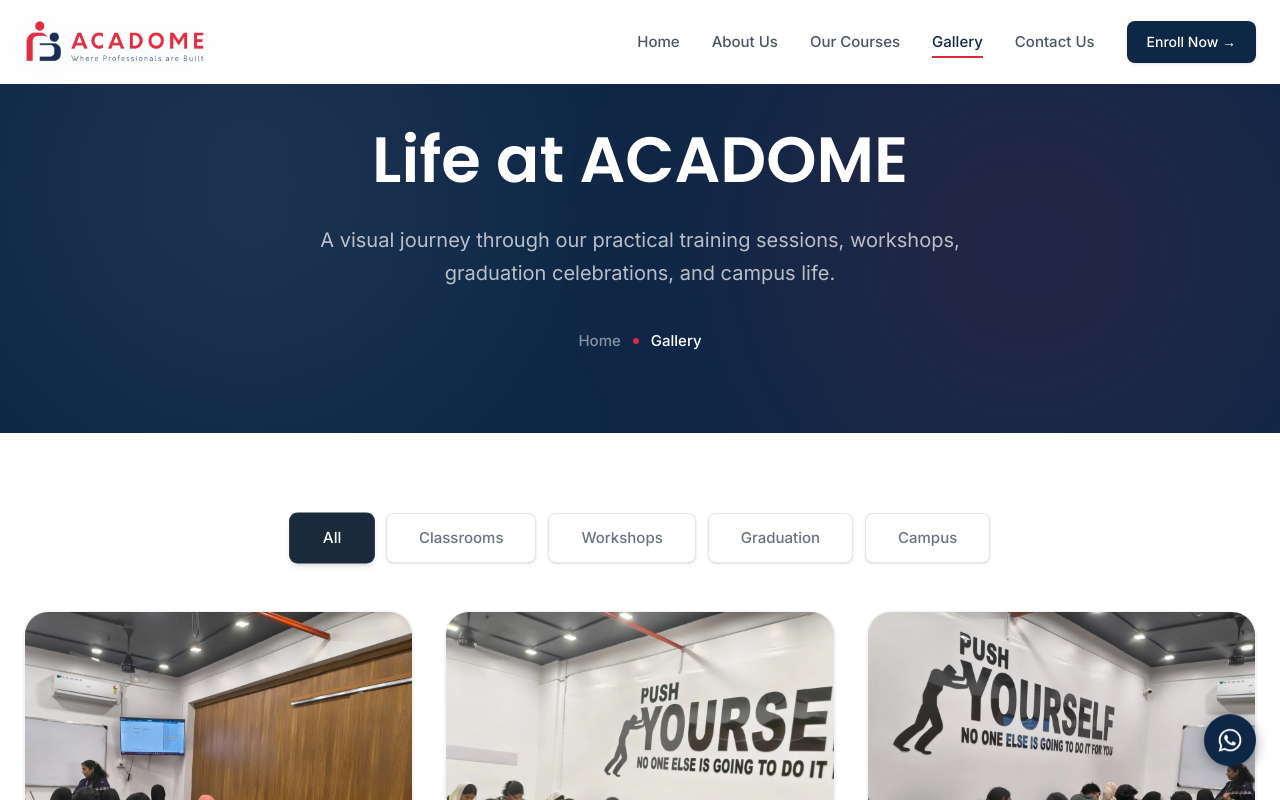
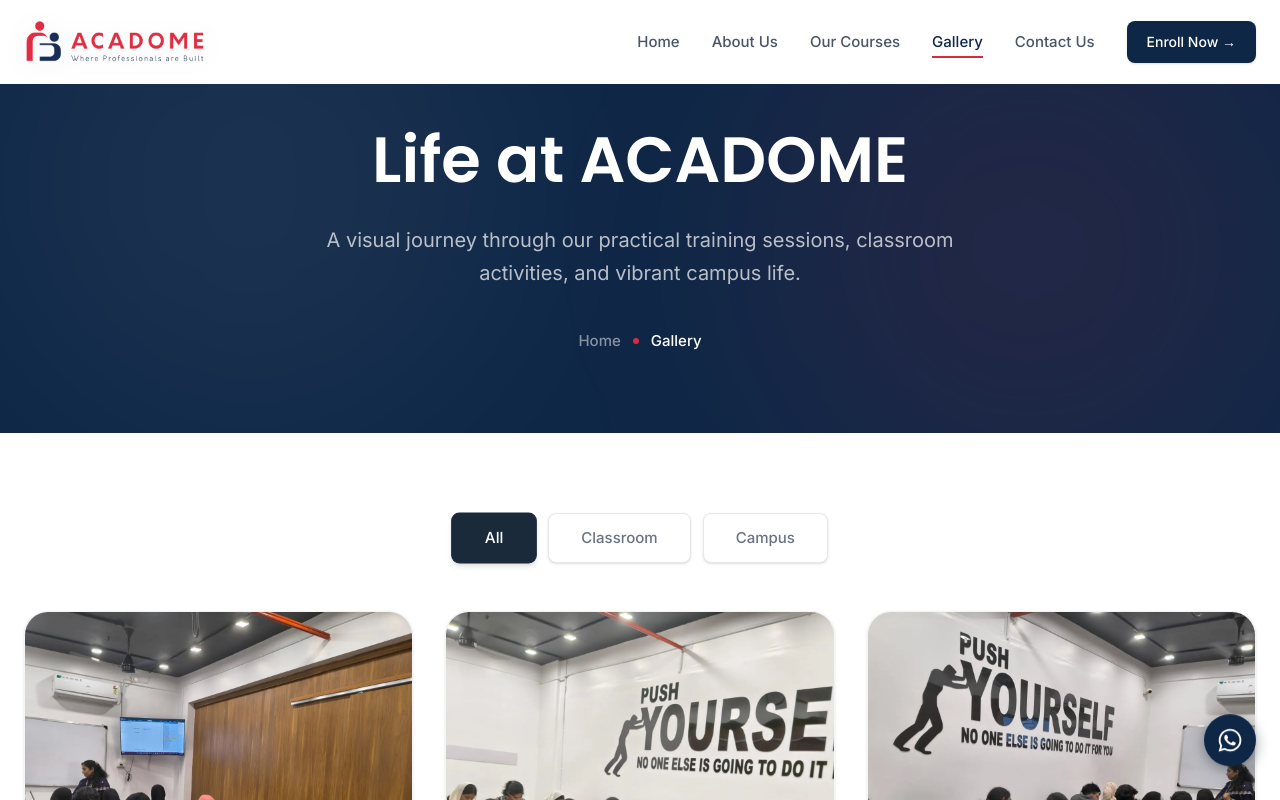
Before and after one commit to Sushincm/acadome, a React (Vite) app: page /gallery in a window 1280 px wide. Shown: the top 800 px of the page. Built offline with nearby package versions, Linux system fonts and the light colour scheme.

Commit message:
Refine gallery filters, update video popups, and implement sticky scroll in About Us page

```diff
--- a/src/components/Footer.jsx
+++ b/src/components/Footer.jsx
@@ -96,7 +96,7 @@ export default function Footer() {
               <li className="flex items-start gap-4">
                 <FaMapMarkerAlt className="text-accent-red mt-1 shrink-0" size={16} />
                 <span className="text-white/70 font-body text-[14px] leading-relaxed">
-                  Chowallur Tower, Room No. 52/1067/35, 3rd floor, West Fort, Civil Lane, Thrissur, Kerala — 680004
+                  Chowallur Tower, Room No. 52/1067/35, 3rd floor, West Fort, Thrissur, Kerala — 680004
                 </span>
               </li>
               <li className="flex items-center gap-4">
--- a/src/data.js
+++ b/src/data.js
@@ -369,47 +369,62 @@ export const galleryHeaderData = {
   subtext: "Experience the vibrant energy and practical learning environment at ACADOME.",
 };
 
-export const galleryCategories = ["All", "Classrooms", "Workshops", "Graduation", "Campus"];
+export const galleryCategories = ["All", "Classroom", "Campus"];
 
 // Placeholder stats for gallery. Please update with real photos (Classrooms, Workshops, Graduation, Campus)
 export const galleryImages = [
-  { id: 1, src: "/images/gallary/webp/gallery-1.webp", category: "Classrooms", caption: "Accounting Session", h: 400 },
-  { id: 2, src: "/images/gallary/webp/gallery-2.webp", category: "Workshops", caption: "Hands-on Training", h: 400 },
-  { id: 3, src: "/images/gallary/webp/gallery-3.webp", category: "Campus", caption: "Student Interaction", h: 400 },
-  { id: 4, src: "/images/gallary/webp/gallery-4.webp", category: "Graduation", caption: "Success Moments", h: 400 },
-  { id: 5, src: "/images/gallary/webp/gallery-5.webp", category: "Classrooms", caption: "Smart Class Learning", h: 400 },
-  { id: 6, src: "/images/gallary/webp/gallery-6.webp", category: "Workshops", caption: "Industry Expert Talk", h: 400 },
-  { id: 7, src: "/images/gallary/webp/gallery-7.webp", category: "Campus", caption: "Campus Life", h: 400 },
-  { id: 8, src: "/images/gallary/webp/gallery-8.webp", category: "Classrooms", caption: "Practical Lab", h: 400 },
-  { id: 9, src: "/images/gallary/webp/gallery-9.webp", category: "Workshops", caption: "Corporate Preparedness", h: 400 },
+  { id: 1, src: "/images/gallary/webp/gallery-1.webp", category: "Classroom", caption: "Accounting Session", h: 400 },
+  { id: 2, src: "/images/gallary/webp/gallery-2.webp", category: "Classroom", caption: "Hands-on Training", h: 400 },
+  { id: 3, src: "/images/gallary/webp/gallery-3.webp", category: "Classroom", caption: "Student Interaction", h: 400 },
+  { id: 4, src: "/images/gallary/webp/gallery-4.webp", category: "Classroom", caption: "Success Moments", h: 400 },
+  { id: 5, src: "/images/gallary/webp/gallery-5.webp", category: "Classroom", caption: "Smart Class Learning", h: 400 },
+  { id: 6, src: "/images/gallary/webp/gallery-6.webp", category: "Classroom", caption: "Industry Expert Talk", h: 400 },
+  { id: 7, src: "/images/gallary/webp/gallery-7.webp", category: "Classroom", caption: "Campus Life", h: 400 },
+  { id: 9, src: "/images/gallary/webp/gallery-9.webp", category: "Classroom", caption: "Corporate Preparedness", h: 400 },
   { id: 10, src: "/images/gallary/webp/gallery-10.webp", category: "Campus", caption: "Discussion Hub", h: 400 },
-  { id: 11, src: "/images/gallary/webp/gallery-11.webp", category: "Graduation", caption: "Achievement", h: 400 },
-  { id: 12, src: "/images/gallary/webp/gallery-12.webp", category: "Classrooms", caption: "Faculty Guidance", h: 400 },
-  { id: 13, src: "/images/gallary/webp/gallery-13.webp", category: "Workshops", caption: "Soft Skills Training", h: 400 },
+  { id: 11, src: "/images/gallary/webp/gallery-11.webp", category: "Campus", caption: "Achievement", h: 400 },
+  { id: 12, src: "/images/gallary/webp/gallery-12.webp", category: "Campus", caption: "Faculty Guidance", h: 400 },
+  { id: 13, src: "/images/gallary/webp/gallery-13.webp", category: "Classroom", caption: "Soft Skills Training", h: 400 },
   { id: 14, src: "/images/gallary/webp/gallery-14.webp", category: "Campus", caption: "ACADOME Premises", h: 400 },
-  { id: 15, src: "/images/gallary/webp/gallery-15.webp", category: "Classrooms", caption: "Morning Session", h: 400 },
-  { id: 16, src: "/images/gallary/webp/gallery-16.webp", category: "Workshops", caption: "Tally Mastery", h: 400 },
-  { id: 17, src: "/images/gallary/webp/gallery-17.webp", category: "Campus", caption: "Collaboration Space", h: 400 },
-  { id: 18, src: "/images/gallary/webp/gallery-18.webp", category: "Graduation", caption: "Graduation Batch", h: 400 },
-  { id: 19, src: "/images/gallary/webp/gallery-19.webp", category: "Classrooms", caption: "Interactive Teaching", h: 400 },
-  { id: 20, src: "/images/gallary/webp/gallery-20.webp", category: "Workshops", caption: "SAP Module Training", h: 400 },
-  { id: 21, src: "/images/gallary/webp/gallery-21.webp", category: "Campus", caption: "Student Lounge", h: 400 },
-  { id: 22, src: "/images/gallary/webp/gallery-22.webp", category: "Classrooms", caption: "Accounting Basics", h: 400 },
-  { id: 23, src: "/images/gallary/webp/gallery-23.webp", category: "Workshops", caption: "Peer Learning", h: 400 },
-  { id: 24, src: "/images/gallary/webp/gallery-24.webp", category: "Campus", caption: "Library Area", h: 400 },
-  { id: 25, src: "/images/gallary/webp/gallery-25.webp", category: "Graduation", caption: "Convocation Ceremony", h: 400 },
-  { id: 26, src: "/images/gallary/webp/gallery-26.webp", category: "Classrooms", caption: "Evening Batch", h: 400 },
-  { id: 27, src: "/images/gallary/webp/gallery-27.webp", category: "Workshops", caption: "Resume Workshop", h: 400 },
-  { id: 28, src: "/images/gallary/webp/gallery-28.webp", category: "Campus", caption: "Entrance View", h: 400 },
-  { id: 29, src: "/images/gallary/webp/gallery-29.webp", category: "Classrooms", caption: "Focused Study", h: 400 },
-  { id: 30, src: "/images/gallary/webp/gallery-30.webp", category: "Workshops", caption: "Interview Prep", h: 400 },
-  { id: 31, src: "/images/gallary/webp/gallery-31.webp", category: "Campus", caption: "Main Corridor", h: 400 },
-  { id: 32, src: "/images/gallary/webp/gallery-32.webp", category: "Graduation", caption: "Certificate Pride", h: 400 },
-  { id: 33, src: "/images/gallary/webp/gallery-33.webp", category: "Classrooms", caption: "Digital Learning", h: 400 },
-  { id: 34, src: "/images/gallary/webp/gallery-34.webp", category: "Workshops", caption: "Case Study Analysis", h: 400 },
-  { id: 35, src: "/images/gallary/webp/gallery-35.webp", category: "Campus", caption: "Student Hub", h: 400 },
-  { id: 36, src: "/images/gallary/webp/gallery-36.webp", category: "Graduation", caption: "Final Farewell", h: 400 },
+  { id: 15, src: "/images/gallary/webp/gallery-15.webp", category: "Campus", caption: "Morning Session", h: 400 },
+  { id: 16, src: "/images/gallary/webp/gallery-16.webp", category: "Classroom", caption: "Tally Mastery", h: 400 },
+  { id: 17, src: "/images/gallary/webp/gallery-17.webp", category: "Classroom", caption: "Collaboration Space", h: 400 },
+  { id: 18, src: "/images/gallary/webp/gallery-18.webp", category: "Classroom", caption: "Graduation Batch", h: 400 },
+  { id: 19, src: "/images/gallary/webp/gallery-19.webp", category: "Classroom", caption: "Interactive Teaching", h: 400 },
+  { id: 20, src: "/images/gallary/webp/gallery-20.webp", category: "Classroom", caption: "SAP Module Training", h: 400 },
+  { id: 21, src: "/images/gallary/webp/gallery-21.webp", category: "Classroom", caption: "Student Lounge", h: 400 },
+  { id: 22, src: "/images/gallary/webp/gallery-22.webp", category: "Classroom", caption: "Accounting Basics", h: 400 },
+  { id: 23, src: "/images/gallary/webp/gallery-23.webp", category: "Classroom", caption: "Peer Learning", h: 400 },
+  { id: 24, src: "/images/gallary/webp/gallery-24.webp", category: "Classroom", caption: "Library Area", h: 400 },
+  { id: 25, src: "/images/gallary/webp/gallery-25.webp", category: "Classroom", caption: "Convocation Ceremony", h: 400 },
+  { id: 27, src: "/images/gallary/webp/gallery-27.webp", category: "Classroom", caption: "Resume Workshop", h: 400 },
+  { id: 28, src: "/images/gallary/webp/gallery-28.webp", category: "Classroom", caption: "Entrance View", h: 400 },
+  { id: 29, src: "/images/gallary/webp/gallery-29.webp", category: "Classroom", caption: "Focused Study", h: 400 },
+  { id: 30, src: "/images/gallary/webp/gallery-30.webp", category: "Classroom", caption: "Interview Prep", h: 400 },
+  { id: 31, src: "/images/gallary/webp/gallery-31.webp", category: "Classroom", caption: "Main Corridor", h: 400 },
+  { id: 32, src: "/images/gallary/webp/gallery-32.webp", category: "Classroom", caption: "Certificate Pride", h: 400 },
+  { id: 33, src: "/images/gallary/webp/gallery-33.webp", category: "Classroom", caption: "Digital Learning", h: 400 },
+  { id: 34, src: "/images/gallary/webp/gallery-34.webp", category: "Classroom", caption: "Case Study Analysis", h: 400 },
+  { id: 35, src: "/images/gallary/webp/gallery-35.webp", category: "Classroom", caption: "Student Hub", h: 400 },
+  { id: 36, src: "/images/gallary/webp/gallery-36.webp", category: "Classroom", caption: "Final Farewell", h: 400 },
 ];
+
+export const galleryVideos = [
+  {
+    id: 1,
+    title: "Practical Training at ACADOME",
+    videoUrl: "https://www.youtube.com/embed/OeJ_UxFgRAs?si=2zYHd5hbKLP_mx9A",
+    thumbnail: "https://images.unsplash.com/photo-1516321318423-f06f85e504b3?auto=format&fit=crop&q=80&w=800"
+  },
+  {
+    id: 2,
+    title: "Student Success Stories",
+    videoUrl: "https://www.youtube.com/embed/OeJ_UxFgRAs?si=2zYHd5hbKLP_mx9A",
+    thumbnail: "https://images.unsplash.com/photo-1552664730-d307ca884978?auto=format&fit=crop&q=80&w=800"
+  }
+];
+
+
 
 export const contactData = {
   header: {
--- a/src/pages/AboutUs.jsx
+++ b/src/pages/AboutUs.jsx
@@ -59,7 +59,7 @@ export default function AboutUs() {
       <section ref={storyRef} className="pb-12 md:pb-24 lg:pb-44 px-6 bg-white relative">
         <div className="container max-w-[1300px] mx-auto flex flex-col lg:flex-row gap-12 lg:gap-24 items-start text-left">
           {/* Left Side: Brand Highlight */}
-          <div className="w-full lg:w-[45%]">
+          <div className="w-full lg:w-[45%] lg:sticky lg:top-40 lg:pl-[10%]">
             <span className="text-accent-red font-heading text-[28px] md:text-[32px] lg:text-[40px] leading-tight mb-2 block font-medium">A little bit about</span>
             <h2 className="text-[#0A1628] font-heading font-bold text-[28px] md:text-[36px] lg:text-[42px] leading-[1.1] mb-10 tracking-tight">
               The ACADOME <br className="hidden lg:block"/> Experience
@@ -74,7 +74,8 @@ export default function AboutUs() {
           </div>
 
           {/* Right Side: Narrative Text */}
-          <div className="w-full lg:w-[55%] flex flex-col gap-8 md:gap-10 pt-4 md:pt-8 lg:pt-12">
+          <div className="w-full lg:w-[55%] flex flex-col gap-8 md:gap-10">
+
             <h3 className="text-gray-800 font-heading font-medium text-[26px] md:text-[32px] lg:text-[38px] leading-snug">
               Your partner in professional excellence & growth.
             </h3>
--- a/src/pages/Gallery.jsx
+++ b/src/pages/Gallery.jsx
@@ -2,12 +2,30 @@ import { useEffect, useRef } from "react";
 import { Link } from "react-router-dom";
 import GallerySection from "../components/GallerySection";
 import { setupScrollReveal } from "../utils/animations";
+import { galleryVideos } from "../data";
+import GLightbox from 'glightbox';
+import 'glightbox/dist/css/glightbox.min.css';
 
 export default function Gallery() {
   const heroRef = useRef(null);
+  const videoLightboxRef = useRef(null);
 
   useEffect(() => {
     if (heroRef.current) setupScrollReveal(heroRef.current.children);
+
+    // Initialize Video Lightbox
+    videoLightboxRef.current = GLightbox({
+      selector: '.video-gallery-item',
+      touchNavigation: true,
+      loop: true,
+      autoplayVideos: true,
+    });
+
+    return () => {
+      if (videoLightboxRef.current) {
+        videoLightboxRef.current.destroy();
+      }
+    };
   }, []);
 
   return (
@@ -23,7 +41,7 @@ export default function Gallery() {
             Life at ACADOME
           </h1>
           <p className="text-white/70 text-lg md:text-xl max-w-2xl mx-auto mb-10 leading-relaxed">
-            A visual journey through our practical training sessions, workshops, graduation celebrations, and campus life.
+            A visual journey through our practical training sessions, classroom activities, and vibrant campus life.
           </p>
           <div className="flex items-center justify-center gap-3 text-white/50 text-[15px] font-medium">
             <Link to="/" className="hover:text-white transition-colors">Home</Link>
@@ -38,7 +56,7 @@ export default function Gallery() {
          <GallerySection fullPage={true} />
       </div>
 
-      {/* Optional Video Section (As per spec) */}
+      {/* Video Section */}
       <section className="py-20 md:py-32 px-6 bg-gray-50 overflow-hidden text-center">
          <div className="container max-w-[1240px] mx-auto">
             <h2 className="font-heading font-bold text-[28px] md:text-[36px] lg:text-[42px] text-primary-navy mb-6">
@@ -48,25 +66,30 @@ export default function Gallery() {
                See how our students engage in interactive workshops and hands-on accounting software training.
             </p>
             <div className="grid grid-cols-1 md:grid-cols-2 gap-8 max-w-[1000px] mx-auto">
-               <div className="aspect-video bg-gray-200 rounded-3xl overflow-hidden shadow-lg border-8 border-white group relative">
-                  <div className="absolute inset-0 flex items-center justify-center bg-black/20 group-hover:bg-black/40 transition-colors z-10">
-                     <div className="w-16 h-16 bg-white rounded-full flex items-center justify-center text-accent-red shadow-xl group-hover:scale-110 transition-transform cursor-pointer">
-                        <svg className="w-6 h-6 ml-1" fill="currentColor" viewBox="0 0 20 20"><path d="M4.516 2.104a.5.5 0 01.484.014l11 7a.5.5 0 010 .864l-11 7A.5.5 0 014 16.5v-13a.5.5 0 01.516-.396z"/></svg>
-                     </div>
-                  </div>
-                  <img src="https://images.unsplash.com/photo-1516321318423-f06f85e504b3?auto=format&fit=crop&q=80&w=800" alt="Video Placeholder" className="w-full h-full object-cover" />
-               </div>
-               <div className="aspect-video bg-gray-200 rounded-3xl overflow-hidden shadow-lg border-8 border-white group relative">
-                  <div className="absolute inset-0 flex items-center justify-center bg-black/20 group-hover:bg-black/40 transition-colors z-10">
-                     <div className="w-16 h-16 bg-white rounded-full flex items-center justify-center text-accent-red shadow-xl group-hover:scale-110 transition-transform cursor-pointer">
-                        <svg className="w-6 h-6 ml-1" fill="currentColor" viewBox="0 0 20 20"><path d="M4.516 2.104a.5.5 0 01.484.014l11 7a.5.5 0 010 .864l-11 7A.5.5 0 014 16.5v-13a.5.5 0 01.516-.396z"/></svg>
-                     </div>
-                  </div>
-                  <img src="https://images.unsplash.com/photo-1552664730-d307ca884978?auto=format&fit=crop&q=80&w=800" alt="Video Placeholder" className="w-full h-full object-cover" />
-               </div>
+               {galleryVideos.map((video) => (
+                 <a
+                   key={video.id}
+                   href={video.videoUrl}
+                   className="video-gallery-item block aspect-video bg-gray-200 rounded-3xl overflow-hidden shadow-lg border-8 border-white group relative"
+                   data-glightbox={`title: ${video.title}`}
+                 >
+                    <div className="absolute inset-0 flex items-center justify-center bg-black/20 group-hover:bg-black/40 transition-colors z-10">
+                       <div className="w-16 h-16 bg-white rounded-full flex items-center justify-center text-accent-red shadow-xl group-hover:scale-110 transition-transform cursor-pointer">
+                          <svg className="w-6 h-6 ml-1" fill="currentColor" viewBox="0 0 20 20">
+                            <path d="M4.516 2.104a.5.5 0 01.484.014l11 7a.5.5 0 010 .864l-11 7A.5.5 0 014 16.5v-13a.5.5 0 01.516-.396z"/>
+                          </svg>
+                       </div>
+                    </div>
+                    <img src={video.thumbnail} alt={video.title} className="w-full h-full object-cover transition-transform duration-500 group-hover:scale-105" />
+                    <div className="absolute bottom-0 left-0 right-0 p-6 z-20 bg-gradient-to-t from-black/60 to-transparent opacity-0 group-hover:opacity-100 transition-opacity duration-300">
+                      <h4 className="text-white font-heading font-semibold text-lg">{video.title}</h4>
+                    </div>
+                 </a>
+               ))}
             </div>
          </div>
       </section>
+
 
       {/* Final CTA */}
       <section className="py-20 md:py-32 px-6">
```
